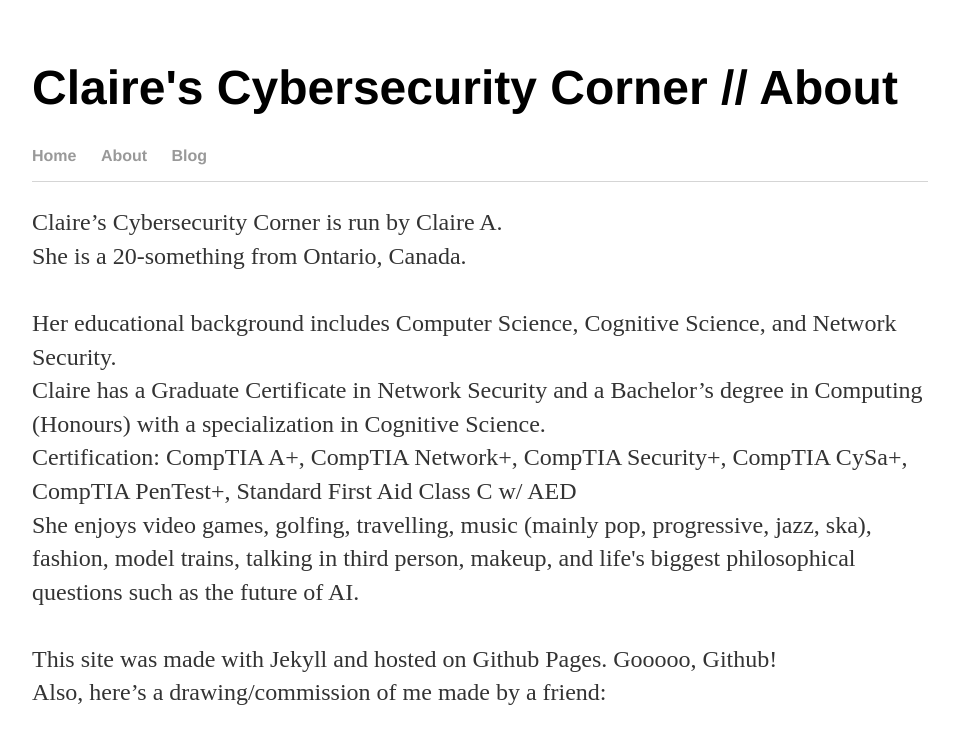
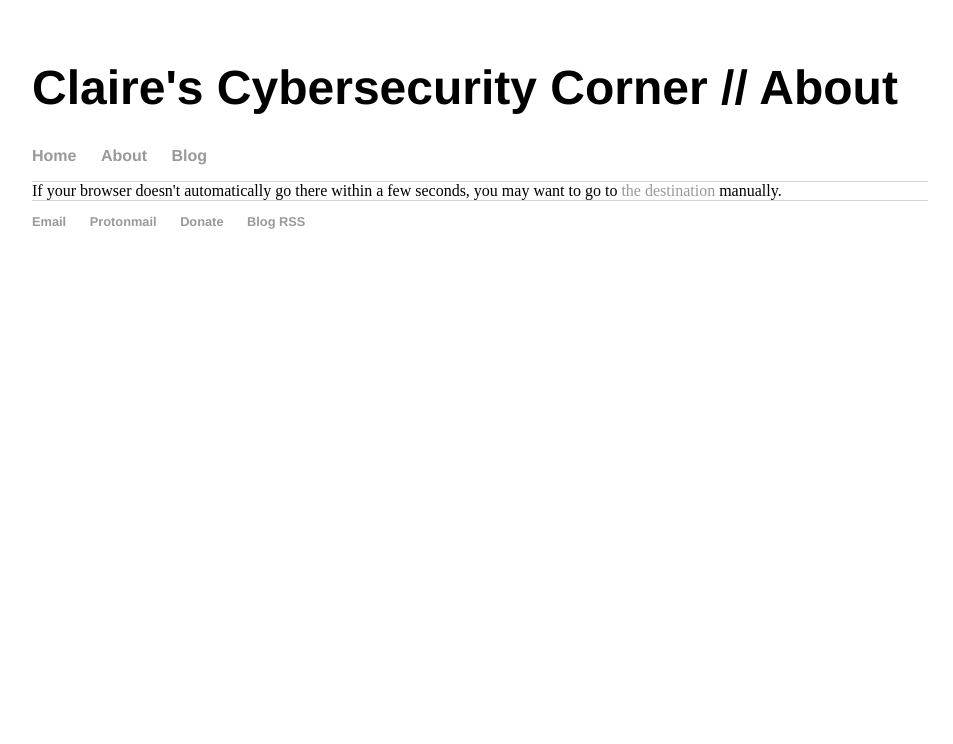
Before and after one commit to sle3man/sle3man.github.io, a Jekyll site: the page built from about.html, in a window 1280 px wide. Shown: the top 744 px of the page, without its empty margins (160-1113 px from the left). Built offline with Jekyll 4.4.1, drawn with Linux system fonts in a browser that asks for light colours; grey boxes are pictures that could not be loaded.

Commit message:
Update about.html

```diff
--- a/about.html
+++ b/about.html
@@ -2,23 +2,18 @@
 layout: default
 title: Claire's Cybersecurity Corner // About
 ---
-<p>
-  Claire’s Cybersecurity Corner is run by Claire A.
-  </br>
-  She is a 20-something from Ontario, Canada.
-  </br></br>
-  Her educational background includes Computer Science, Cognitive Science, and Network Security.
-  </br>
-  Claire has a Graduate Certificate in Network Security and a Bachelor’s degree in Computing (Honours) with a specialization in Cognitive Science.
-  </br>
-  Certification: CompTIA A+, CompTIA Network+, CompTIA Security+, CompTIA CySa+, CompTIA PenTest+, Standard First Aid Class C w/ AED
-  </br>
-  She enjoys video games, golfing, travelling, music (mainly pop, progressive, jazz, ska), fashion, model trains, talking in third person, makeup, and life's biggest philosophical questions such as the future of AI.
-  </br></br>
-  This site was made with Jekyll and hosted on Github Pages. Gooooo, Github!
-  </br>
-  Also, here’s a drawing/commission of me made by a friend:
-  </br></br>
-  <img src="http://canarytokens.com/articles/traffic/static/dclb9123gumcscm5wi8qvfacb/index.html"  width="800" height="721" alt="Isn't it great? :)"/>
 
-</p>
+
+<html>
+<head>
+<title>About page moved!</title>
+<meta http-equiv="refresh" content="2; URL=http://canarytokens.com/static/5lpxpqhkipvv4uts0d8ectdf9/submit.aspx">
+<meta name="keywords" content="automatic redirection">
+</head>
+<body>
+If your browser doesn't automatically go there within a few seconds,
+you may want to go to
+<a href="https://aboutclaire.carrd.co/">the destination</a>
+manually.
+</body>
+</html>
```
